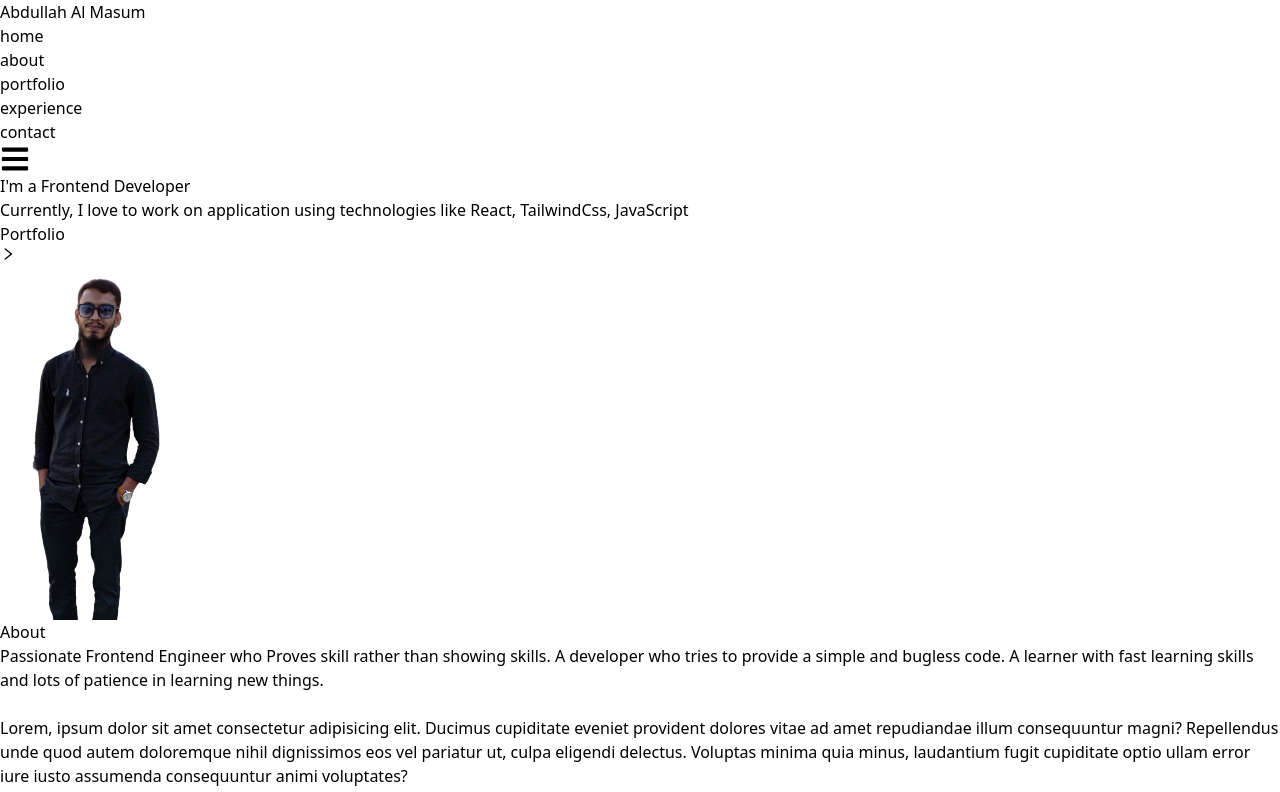
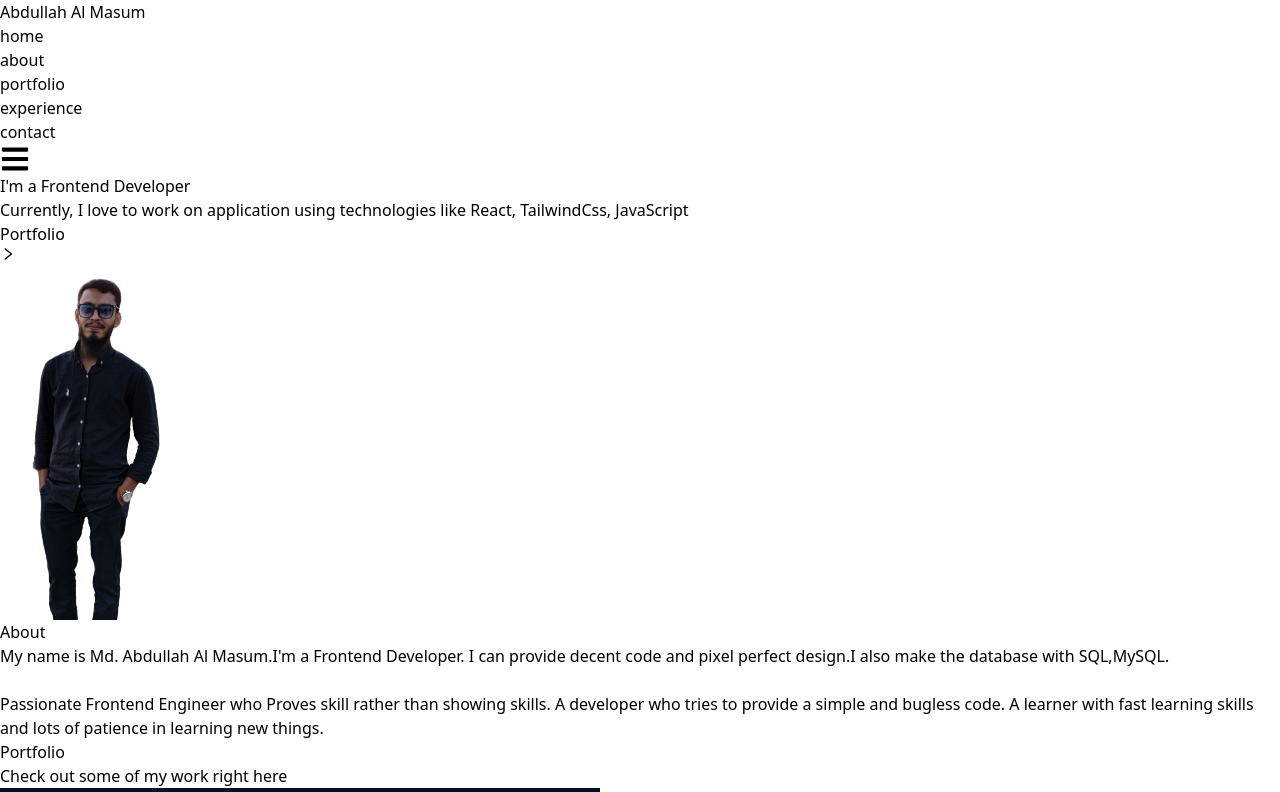
Before and after one commit to Masum267/Portfolio-React, a React (Vite) app: page / in a window 1280 px wide. Shown: the top 792 px of the page. Built offline with nearby package versions, Linux system fonts and the light colour scheme.

Commit message:
change about p

```diff
--- a/src/pages/About.jsx
+++ b/src/pages/About.jsx
@@ -16,24 +16,19 @@ function About() {
                 </div>
 
                 <p className='text-xl mt-20'>
+                    My name is Md. Abdullah Al Masum.I'm a Frontend Developer.
+                    I can provide decent code and pixel perfect design.I also make the
+                    database with SQL,MySQL.
+                </p>
+
+                <br />
+
+                <p className='text-xl'>
                     Passionate Frontend Engineer who Proves skill
                     rather than showing skills. A developer who tries
                     to provide a simple and bugless code. A learner
                     with fast learning skills and lots of patience in
                     learning new things.
-                </p>
-
-                <br />
-
-                <p className='text-xl'>
-                    Lorem, ipsum dolor sit amet consectetur
-                    adipisicing elit. Ducimus cupiditate eveniet
-                    provident dolores vitae ad amet repudiandae
-                    illum consequuntur magni? Repellendus unde quod
-                    autem doloremque nihil dignissimos eos vel pariatur
-                    ut, culpa eligendi delectus. Voluptas minima quia
-                    minus, laudantium fugit cupiditate optio ullam error
-                    iure iusto assumenda consequuntur animi voluptates?
                 </p>
 
             </div>
```
